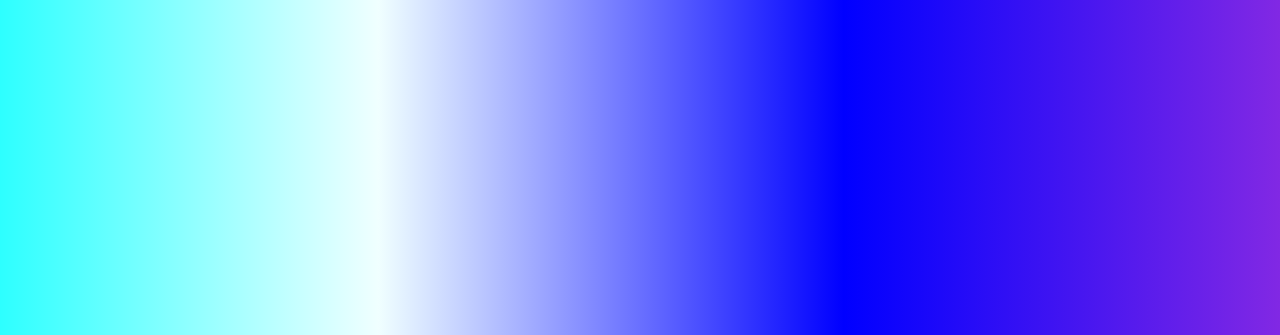
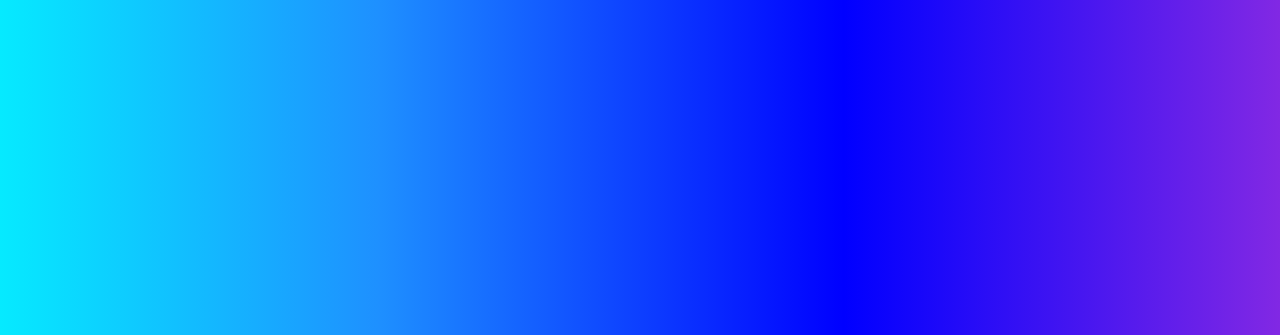
Before and after one commit to DrGuguDaVL/Trabalhos, a plain HTML site: page index.html in a window 1280 px wide. Shown: the top 335 px of the page. Drawn offline with Linux system fonts and the light colour scheme.

Commit message:
Update index.html

```diff
--- a/index.html
+++ b/index.html
@@ -24,7 +24,7 @@ body {
 
     background: linear-gradient(
         90deg,
-        red, orange, yellow, chartreuse, lime, springgreen, cyan, azure, blue, blueviolet, magenta, #FF007F
+        red, orange, yellow, chartreuse, lime, springgreen, cyan, dodgerblue, blue, blueviolet, magenta, #FF007F
     );
 
     background-size: 400% 400%;
```
